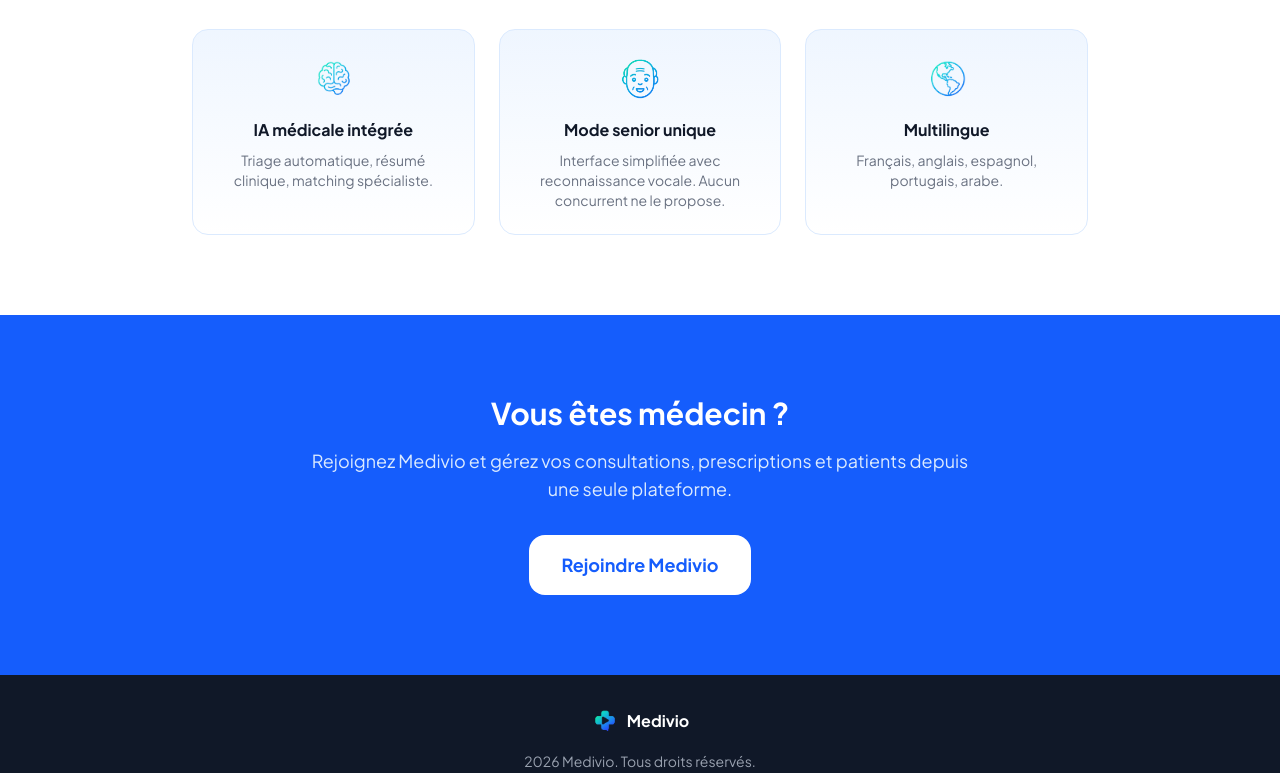
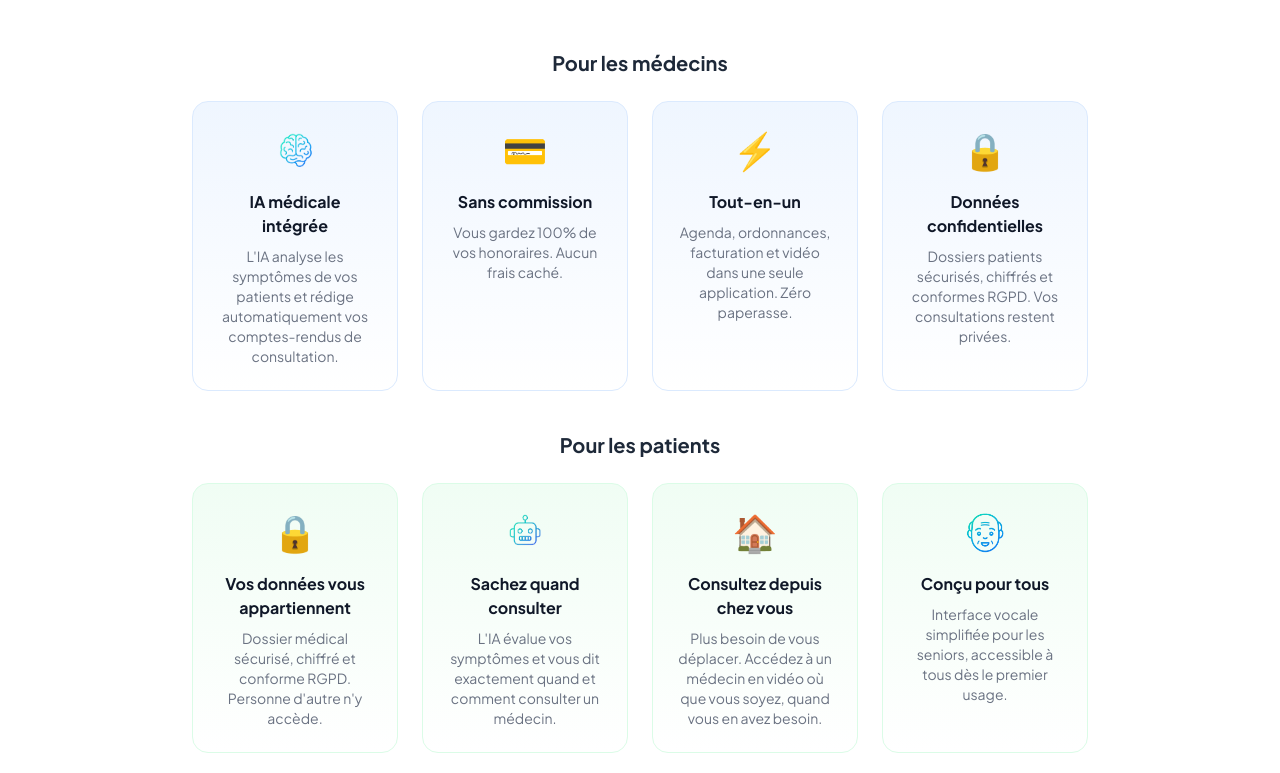
Before and after one commit to All185/medivio-frontend, a Next.js app: page / in a window 1280 px wide. Shown: the part 1587-2360 px from the top of the page. Built offline with nearby package versions, Linux system fonts and the light colour scheme.

Commit message:
feat: sections pourquoi médecins et patients page accueil

```diff
--- a/app/page.tsx
+++ b/app/page.tsx
@@ -12,10 +12,9 @@ export default function RootPage() {
   const FEATURES = useMemo(() => [
     { icon: '/icons/robot_full-removebg-preview.png', title: t('landing.feature_triage_title'), desc: t('landing.feature_triage_desc') },
     { icon: '/icons/chat_full.png', title: t('landing.feature_video_title'), desc: t('landing.feature_video_desc') },
-    { icon: '/icons/chat_full.png', title: t('landing.feature_async_title'), desc: t('landing.feature_async_desc') },
     { icon: '/icons/medocs_full-removebg-preview.png', title: t('landing.feature_prescription_title'), desc: t('landing.feature_prescription_desc') },
     { icon: '/icons/heart_full-removebg-preview.png', title: t('landing.feature_chronic_title'), desc: t('landing.feature_chronic_desc') },
-    { icon: '/icons/senior_full-removebg-preview.png', title: t('landing.feature_senior_title'), desc: t('landing.feature_senior_desc') },
+    { icon: '/icons/chat_full.png', title: t('landing.feature_async_title'), desc: t('landing.feature_async_desc') },
   ], [locale]);
 
   const STATS = useMemo(() => [
@@ -25,10 +24,18 @@ export default function RootPage() {
     { value: '100%', label: t('landing.stats_secure') },
   ], [locale]);
 
-  const WHY = useMemo(() => [
+  const WHY_DOCTORS = useMemo(() => [
     { icon: '/icons/brain_full-removebg.png', title: t('landing.why_ai_title'), desc: t('landing.why_ai_desc') },
+    { icon: '💳', title: t('landing.why_commission_title'), desc: t('landing.why_commission_desc') },
+    { icon: '⚡', title: t('landing.why_allinone_title'), desc: t('landing.why_allinone_desc') },
+    { icon: '🔒', title: t('landing.why_doctor_data_title'), desc: t('landing.why_doctor_data_desc') },
+  ], [locale]);
+
+  const WHY_PATIENTS = useMemo(() => [
+    { icon: '🔒', title: t('landing.why_patient_data_title'), desc: t('landing.why_patient_data_desc') },
+    { icon: '/icons/robot_full-removebg-preview.png', title: t('landing.why_triage_title'), desc: t('landing.why_triage_desc') },
+    { icon: '🏠', title: t('landing.why_home_title'), desc: t('landing.why_home_desc') },
     { icon: '/icons/senior_full-removebg-preview.png', title: t('landing.why_senior_title'), desc: t('landing.why_senior_desc') },
-    { icon: '/icons/globe_full-removebg.png', title: t('landing.why_multilingual_title'), desc: t('landing.why_multilingual_desc') },
   ], [locale]);
 
   return (
@@ -104,9 +111,13 @@ export default function RootPage() {
             <h2 className="text-3xl font-bold text-gray-900 mb-4">{t('landing.why_title')}</h2>
             <p className="text-gray-500 text-lg">{t('landing.why_subtitle')}</p>
           </div>
-          <div className="grid grid-cols-1 md:grid-cols-3 gap-6">
-            {WHY.map((item, i) => (
-              <div key={`${locale}-${i}`} className="bg-gradient-to-b from-blue-50 to-white rounded-2xl border border-blue-100 p-6 text-center">
+
+          {/* Pour les médecins */}
+          <div className="mb-10">
+            <h3 className="text-xl font-bold text-gray-800 mb-6 text-center">{t('landing.why_doctors_title')}</h3>
+            <div className="grid grid-cols-1 md:grid-cols-2 lg:grid-cols-4 gap-6">
+              {WHY_DOCTORS.map((item, i) => (
+                <div key={`doc-${locale}-${i}`} className="bg-gradient-to-b from-blue-50 to-white rounded-2xl border border-blue-100 p-6 text-center">
                   <div className="mb-4 flex items-center justify-center" style={{height: 48}}>
                     {item.icon.startsWith('/') ? (
                       <img src={item.icon} alt="" style={{width: 48, height: 48, objectFit: 'contain'}} />
@@ -118,6 +129,27 @@ export default function RootPage() {
                   <p className="text-sm text-gray-500">{item.desc}</p>
                 </div>
               ))}
+            </div>
+          </div>
+
+          {/* Pour les patients */}
+          <div>
+            <h3 className="text-xl font-bold text-gray-800 mb-6 text-center">{t('landing.why_patients_title')}</h3>
+            <div className="grid grid-cols-1 md:grid-cols-2 lg:grid-cols-4 gap-6">
+              {WHY_PATIENTS.map((item, i) => (
+                <div key={`pat-${locale}-${i}`} className="bg-gradient-to-b from-green-50 to-white rounded-2xl border border-green-100 p-6 text-center">
+                  <div className="mb-4 flex items-center justify-center" style={{height: 48}}>
+                    {item.icon.startsWith('/') ? (
+                      <img src={item.icon} alt="" style={{width: 48, height: 48, objectFit: 'contain'}} />
+                    ) : (
+                      <span className="text-4xl">{item.icon}</span>
+                    )}
+                  </div>
+                  <h3 className="font-bold text-gray-900 mb-2">{item.title}</h3>
+                  <p className="text-sm text-gray-500">{item.desc}</p>
+                </div>
+              ))}
+            </div>
           </div>
         </div>
       </section>
--- a/messages/ar.json
+++ b/messages/ar.json
@@ -466,8 +466,8 @@
     "stats_languages": "لغات متاحة",
     "stats_availability": "التوفر",
     "stats_secure": "آمن",
-    "features_title": "كل ما تحتاجه",
-    "features_subtitle": "منصة متكاملة للمرضى والأطباء",
+    "features_title": "Tout ce dont vous avez besoin",
+    "features_subtitle": "Une plateforme complète pour patients et médecins",
     "why_title": "لماذا تختار Medivio؟",
     "why_subtitle": "ما لا يفعله منافسونا",
     "doctor_title": "هل أنت طبيب؟",
@@ -477,23 +477,37 @@
     "footer_legal": "إشعار قانوني",
     "footer_privacy": "الخصوصية",
     "footer_pricing": "الأسعار",
-    "feature_triage_title": "الفرز بالذكاء الاصطناعي",
-    "feature_triage_desc": "تحليل الأعراض بالذكاء الاصطناعي",
-    "feature_video_title": "استشارة بالفيديو",
-    "feature_video_desc": "استشر طبيبك بالفيديو من منزلك.",
-    "feature_async_title": "استشارة مؤجلة",
-    "feature_async_desc": "أرسل ملفك واستلم ردًا خلال 24 ساعة.",
-    "feature_prescription_title": "وصفة رقمية",
-    "feature_prescription_desc": "استلم وصفاتك مع رمز QR قابل للمسح في الصيدلية.",
-    "feature_chronic_title": "متابعة الأمراض المزمنة",
-    "feature_chronic_desc": "تابع مؤشراتك الحيوية مع تنبيهات تلقائية.",
+    "feature_triage_title": "Triage IA",
+    "feature_triage_desc": "Analyse IA des symptômes",
+    "feature_video_title": "Téléconsultation vidéo",
+    "feature_video_desc": "Consultez votre médecin en vidéo depuis chez vous.",
+    "feature_async_title": "Consultez sans attendre",
+    "feature_async_desc": "Envoyez vos symptômes et documents médicaux, un médecin vous répond sous 24h sans rendez-vous.",
+    "feature_prescription_title": "Ordonnance numérique",
+    "feature_prescription_desc": "Recevez vos ordonnances avec QR code scannable en pharmacie.",
+    "feature_chronic_title": "Suivi chronique",
+    "feature_chronic_desc": "Suivez vos constantes vitales avec alertes automatiques.",
     "feature_senior_title": "وضع كبار السن",
     "feature_senior_desc": "واجهة مبسطة مع التعرف على الصوت لكبار السن.",
-    "why_ai_title": "ذكاء اصطناعي طبي متكامل",
-    "why_ai_desc": "فرز تلقائي، ملخص سريري، مطابقة متخصص.",
-    "why_senior_title": "وضع فريد لكبار السن",
-    "why_senior_desc": "واجهة مبسطة مع التعرف على الصوت. لا يقدمه أي منافس.",
+    "why_ai_title": "IA médicale intégrée",
+    "why_ai_desc": "L'IA analyse les symptômes de vos patients et rédige automatiquement vos comptes-rendus de consultation.",
+    "why_senior_title": "Conçu pour tous",
+    "why_senior_desc": "Interface vocale simplifiée pour les seniors, accessible à tous dès le premier usage.",
     "why_multilingual_title": "متعدد اللغات",
-    "why_multilingual_desc": "الفرنسية، الإنجليزية، الإسبانية، البرتغالية، العربية."
+    "why_multilingual_desc": "الفرنسية، الإنجليزية، الإسبانية، البرتغالية، العربية.",
+    "why_doctors_title": "Pour les médecins",
+    "why_patients_title": "Pour les patients",
+    "why_commission_title": "Sans commission",
+    "why_commission_desc": "Vous gardez 100% de vos honoraires. Aucun frais caché.",
+    "why_allinone_title": "Tout-en-un",
+    "why_allinone_desc": "Agenda, ordonnances, facturation et vidéo dans une seule application. Zéro paperasse.",
+    "why_doctor_data_title": "Données confidentielles",
+    "why_doctor_data_desc": "Dossiers patients sécurisés, chiffrés et conformes RGPD. Vos consultations restent privées.",
+    "why_patient_data_title": "Vos données vous appartiennent",
+    "why_patient_data_desc": "Dossier médical sécurisé, chiffré et conforme RGPD. Personne d'autre n'y accède.",
+    "why_triage_title": "Sachez quand consulter",
+    "why_triage_desc": "L'IA évalue vos symptômes et vous dit exactement quand et comment consulter un médecin.",
+    "why_home_title": "Consultez depuis chez vous",
+    "why_home_desc": "Plus besoin de vous déplacer. Accédez à un médecin en vidéo où que vous soyez, quand vous en avez besoin."
   }
 }
--- a/messages/en.json
+++ b/messages/en.json
@@ -466,8 +466,8 @@
     "stats_languages": "Languages available",
     "stats_availability": "Availability",
     "stats_secure": "Secure",
-    "features_title": "Everything you need",
-    "features_subtitle": "A complete platform for patients and doctors",
+    "features_title": "Tout ce dont vous avez besoin",
+    "features_subtitle": "Une plateforme complète pour patients et médecins",
     "why_title": "Why choose Medivio?",
     "why_subtitle": "What our competitors don't do",
     "doctor_title": "Are you a doctor?",
@@ -477,23 +477,37 @@
     "footer_legal": "Legal notice",
     "footer_privacy": "Privacy",
     "footer_pricing": "Pricing",
-    "feature_triage_title": "AI Triage",
-    "feature_triage_desc": "AI analysis of symptoms",
-    "feature_video_title": "Video consultation",
-    "feature_video_desc": "Consult your doctor by video from home.",
-    "feature_async_title": "Async consultation",
-    "feature_async_desc": "Send your file and receive a response within 24h.",
-    "feature_prescription_title": "Digital prescription",
-    "feature_prescription_desc": "Receive your prescriptions with a QR code scannable at the pharmacy.",
-    "feature_chronic_title": "Chronic monitoring",
-    "feature_chronic_desc": "Track your vital signs with automatic alerts.",
+    "feature_triage_title": "Triage IA",
+    "feature_triage_desc": "Analyse IA des symptômes",
+    "feature_video_title": "Téléconsultation vidéo",
+    "feature_video_desc": "Consultez votre médecin en vidéo depuis chez vous.",
+    "feature_async_title": "Consultez sans attendre",
+    "feature_async_desc": "Envoyez vos symptômes et documents médicaux, un médecin vous répond sous 24h sans rendez-vous.",
+    "feature_prescription_title": "Ordonnance numérique",
+    "feature_prescription_desc": "Recevez vos ordonnances avec QR code scannable en pharmacie.",
+    "feature_chronic_title": "Suivi chronique",
+    "feature_chronic_desc": "Suivez vos constantes vitales avec alertes automatiques.",
     "feature_senior_title": "Senior mode",
     "feature_senior_desc": "Simplified interface with voice recognition for seniors.",
-    "why_ai_title": "Integrated medical AI",
-    "why_ai_desc": "Automatic triage, clinical summary, specialist matching.",
-    "why_senior_title": "Unique senior mode",
-    "why_senior_desc": "Simplified interface with voice recognition. No competitor offers this.",
+    "why_ai_title": "IA médicale intégrée",
+    "why_ai_desc": "L'IA analyse les symptômes de vos patients et rédige automatiquement vos comptes-rendus de consultation.",
+    "why_senior_title": "Conçu pour tous",
+    "why_senior_desc": "Interface vocale simplifiée pour les seniors, accessible à tous dès le premier usage.",
     "why_multilingual_title": "Multilingual",
-    "why_multilingual_desc": "French, English, Spanish, Portuguese, Arabic."
+    "why_multilingual_desc": "French, English, Spanish, Portuguese, Arabic.",
+    "why_doctors_title": "Pour les médecins",
+    "why_patients_title": "Pour les patients",
+    "why_commission_title": "Sans commission",
+    "why_commission_desc": "Vous gardez 100% de vos honoraires. Aucun frais caché.",
+    "why_allinone_title": "Tout-en-un",
+    "why_allinone_desc": "Agenda, ordonnances, facturation et vidéo dans une seule application. Zéro paperasse.",
+    "why_doctor_data_title": "Données confidentielles",
+    "why_doctor_data_desc": "Dossiers patients sécurisés, chiffrés et conformes RGPD. Vos consultations restent privées.",
+    "why_patient_data_title": "Vos données vous appartiennent",
+    "why_patient_data_desc": "Dossier médical sécurisé, chiffré et conforme RGPD. Personne d'autre n'y accède.",
+    "why_triage_title": "Sachez quand consulter",
+    "why_triage_desc": "L'IA évalue vos symptômes et vous dit exactement quand et comment consulter un médecin.",
+    "why_home_title": "Consultez depuis chez vous",
+    "why_home_desc": "Plus besoin de vous déplacer. Accédez à un médecin en vidéo où que vous soyez, quand vous en avez besoin."
   }
 }
--- a/messages/es.json
+++ b/messages/es.json
@@ -466,8 +466,8 @@
     "stats_languages": "Idiomas disponibles",
     "stats_availability": "Disponibilidad",
     "stats_secure": "Seguro",
-    "features_title": "Todo lo que necesitas",
-    "features_subtitle": "Una plataforma completa para pacientes y médicos",
+    "features_title": "Tout ce dont vous avez besoin",
+    "features_subtitle": "Une plateforme complète pour patients et médecins",
     "why_title": "¿Por qué elegir Medivio?",
     "why_subtitle": "Lo que nuestros competidores no hacen",
     "doctor_title": "¿Eres médico?",
@@ -477,23 +477,37 @@
     "footer_legal": "Aviso legal",
     "footer_privacy": "Privacidad",
     "footer_pricing": "Precios",
-    "feature_triage_title": "Triaje IA",
-    "feature_triage_desc": "Análisis IA de síntomas",
-    "feature_video_title": "Teleconsulta en video",
-    "feature_video_desc": "Consulta a tu médico por video desde casa.",
-    "feature_async_title": "Consulta diferida",
-    "feature_async_desc": "Envía tu expediente y recibe una respuesta en 24h.",
-    "feature_prescription_title": "Receta digital",
-    "feature_prescription_desc": "Recibe tus recetas con código QR escaneable en la farmacia.",
-    "feature_chronic_title": "Seguimiento crónico",
-    "feature_chronic_desc": "Sigue tus constantes vitales con alertas automáticas.",
+    "feature_triage_title": "Triage IA",
+    "feature_triage_desc": "Analyse IA des symptômes",
+    "feature_video_title": "Téléconsultation vidéo",
+    "feature_video_desc": "Consultez votre médecin en vidéo depuis chez vous.",
+    "feature_async_title": "Consultez sans attendre",
+    "feature_async_desc": "Envoyez vos symptômes et documents médicaux, un médecin vous répond sous 24h sans rendez-vous.",
+    "feature_prescription_title": "Ordonnance numérique",
+    "feature_prescription_desc": "Recevez vos ordonnances avec QR code scannable en pharmacie.",
+    "feature_chronic_title": "Suivi chronique",
+    "feature_chronic_desc": "Suivez vos constantes vitales avec alertes automatiques.",
     "feature_senior_title": "Modo senior",
     "feature_senior_desc": "Interfaz simplificada con reconocimiento de voz para mayores.",
-    "why_ai_title": "IA médica integrada",
-    "why_ai_desc": "Triaje automático, resumen clínico, matching especialista.",
-    "why_senior_title": "Modo senior único",
-    "why_senior_desc": "Interfaz simplificada con reconocimiento de voz. Ningún competidor lo ofrece.",
+    "why_ai_title": "IA médicale intégrée",
+    "why_ai_desc": "L'IA analyse les symptômes de vos patients et rédige automatiquement vos comptes-rendus de consultation.",
+    "why_senior_title": "Conçu pour tous",
+    "why_senior_desc": "Interface vocale simplifiée pour les seniors, accessible à tous dès le premier usage.",
     "why_multilingual_title": "Multilingüe",
-    "why_multilingual_desc": "Francés, inglés, español, portugués, árabe."
+    "why_multilingual_desc": "Francés, inglés, español, portugués, árabe.",
+    "why_doctors_title": "Pour les médecins",
+    "why_patients_title": "Pour les patients",
+    "why_commission_title": "Sans commission",
+    "why_commission_desc": "Vous gardez 100% de vos honoraires. Aucun frais caché.",
+    "why_allinone_title": "Tout-en-un",
+    "why_allinone_desc": "Agenda, ordonnances, facturation et vidéo dans une seule application. Zéro paperasse.",
+    "why_doctor_data_title": "Données confidentielles",
+    "why_doctor_data_desc": "Dossiers patients sécurisés, chiffrés et conformes RGPD. Vos consultations restent privées.",
+    "why_patient_data_title": "Vos données vous appartiennent",
+    "why_patient_data_desc": "Dossier médical sécurisé, chiffré et conforme RGPD. Personne d'autre n'y accède.",
+    "why_triage_title": "Sachez quand consulter",
+    "why_triage_desc": "L'IA évalue vos symptômes et vous dit exactement quand et comment consulter un médecin.",
+    "why_home_title": "Consultez depuis chez vous",
+    "why_home_desc": "Plus besoin de vous déplacer. Accédez à un médecin en vidéo où que vous soyez, quand vous en avez besoin."
   }
 }
--- a/messages/fr.json
+++ b/messages/fr.json
@@ -567,8 +567,8 @@
     "feature_triage_desc": "Analyse IA des symptômes",
     "feature_video_title": "Téléconsultation vidéo",
     "feature_video_desc": "Consultez votre médecin en vidéo depuis chez vous.",
-    "feature_async_title": "Consultation différée",
-    "feature_async_desc": "Envoyez votre dossier et recevez une réponse sous 24h.",
+    "feature_async_title": "Consultez sans attendre",
+    "feature_async_desc": "Envoyez vos symptômes et documents médicaux, un médecin vous répond sous 24h sans rendez-vous.",
     "feature_prescription_title": "Ordonnance numérique",
     "feature_prescription_desc": "Recevez vos ordonnances avec QR code scannable en pharmacie.",
     "feature_chronic_title": "Suivi chronique",
@@ -576,10 +576,24 @@
     "feature_senior_title": "Mode senior",
     "feature_senior_desc": "Interface simplifiée avec reconnaissance vocale pour les seniors.",
     "why_ai_title": "IA médicale intégrée",
-    "why_ai_desc": "Triage automatique, résumé clinique, matching spécialiste.",
-    "why_senior_title": "Mode senior unique",
-    "why_senior_desc": "Interface simplifiée avec reconnaissance vocale. Aucun concurrent ne le propose.",
+    "why_ai_desc": "L'IA analyse les symptômes de vos patients et rédige automatiquement vos comptes-rendus de consultation.",
+    "why_senior_title": "Conçu pour tous",
+    "why_senior_desc": "Interface vocale simplifiée pour les seniors, accessible à tous dès le premier usage.",
     "why_multilingual_title": "Multilingue",
-    "why_multilingual_desc": "Français, anglais, espagnol, portugais, arabe."
+    "why_multilingual_desc": "Français, anglais, espagnol, portugais, arabe.",
+    "why_doctors_title": "Pour les médecins",
+    "why_patients_title": "Pour les patients",
+    "why_commission_title": "Sans commission",
+    "why_commission_desc": "Vous gardez 100% de vos honoraires. Aucun frais caché.",
+    "why_allinone_title": "Tout-en-un",
+    "why_allinone_desc": "Agenda, ordonnances, facturation et vidéo dans une seule application. Zéro paperasse.",
+    "why_doctor_data_title": "Données confidentielles",
+    "why_doctor_data_desc": "Dossiers patients sécurisés, chiffrés et conformes RGPD. Vos consultations restent privées.",
+    "why_patient_data_title": "Vos données vous appartiennent",
+    "why_patient_data_desc": "Dossier médical sécurisé, chiffré et conforme RGPD. Personne d'autre n'y accède.",
+    "why_triage_title": "Sachez quand consulter",
+    "why_triage_desc": "L'IA évalue vos symptômes et vous dit exactement quand et comment consulter un médecin.",
+    "why_home_title": "Consultez depuis chez vous",
+    "why_home_desc": "Plus besoin de vous déplacer. Accédez à un médecin en vidéo où que vous soyez, quand vous en avez besoin."
   }
 }
--- a/messages/pt.json
+++ b/messages/pt.json
@@ -466,8 +466,8 @@
     "stats_languages": "Idiomas disponíveis",
     "stats_availability": "Disponibilidade",
     "stats_secure": "Seguro",
-    "features_title": "Tudo o que você precisa",
-    "features_subtitle": "Uma plataforma completa para pacientes e médicos",
+    "features_title": "Tout ce dont vous avez besoin",
+    "features_subtitle": "Une plateforme complète pour patients et médecins",
     "why_title": "Por que escolher Medivio?",
     "why_subtitle": "O que nossos concorrentes não fazem",
     "doctor_title": "Você é médico?",
@@ -477,23 +477,37 @@
     "footer_legal": "Aviso legal",
     "footer_privacy": "Privacidade",
     "footer_pricing": "Preços",
-    "feature_triage_title": "Triagem IA",
-    "feature_triage_desc": "Análise IA de sintomas",
-    "feature_video_title": "Teleconsulta em vídeo",
-    "feature_video_desc": "Consulte seu médico por vídeo em casa.",
-    "feature_async_title": "Consulta diferida",
-    "feature_async_desc": "Envie seu prontuário e receba uma resposta em 24h.",
-    "feature_prescription_title": "Receita digital",
-    "feature_prescription_desc": "Receba suas receitas com QR code escaneável na farmácia.",
-    "feature_chronic_title": "Monitoramento crônico",
-    "feature_chronic_desc": "Acompanhe seus sinais vitais com alertas automáticos.",
+    "feature_triage_title": "Triage IA",
+    "feature_triage_desc": "Analyse IA des symptômes",
+    "feature_video_title": "Téléconsultation vidéo",
+    "feature_video_desc": "Consultez votre médecin en vidéo depuis chez vous.",
+    "feature_async_title": "Consultez sans attendre",
+    "feature_async_desc": "Envoyez vos symptômes et documents médicaux, un médecin vous répond sous 24h sans rendez-vous.",
+    "feature_prescription_title": "Ordonnance numérique",
+    "feature_prescription_desc": "Recevez vos ordonnances avec QR code scannable en pharmacie.",
+    "feature_chronic_title": "Suivi chronique",
+    "feature_chronic_desc": "Suivez vos constantes vitales avec alertes automatiques.",
     "feature_senior_title": "Modo sênior",
     "feature_senior_desc": "Interface simplificada com reconhecimento de voz para idosos.",
-    "why_ai_title": "IA médica integrada",
-    "why_ai_desc": "Triagem automática, resumo clínico, matching especialista.",
-    "why_senior_title": "Modo sênior único",
-    "why_senior_desc": "Interface simplificada com reconhecimento de voz. Nenhum concorrente oferece isso.",
+    "why_ai_title": "IA médicale intégrée",
+    "why_ai_desc": "L'IA analyse les symptômes de vos patients et rédige automatiquement vos comptes-rendus de consultation.",
+    "why_senior_title": "Conçu pour tous",
+    "why_senior_desc": "Interface vocale simplifiée pour les seniors, accessible à tous dès le premier usage.",
     "why_multilingual_title": "Multilíngue",
-    "why_multilingual_desc": "Francês, inglês, espanhol, português, árabe."
+    "why_multilingual_desc": "Francês, inglês, espanhol, português, árabe.",
+    "why_doctors_title": "Pour les médecins",
+    "why_patients_title": "Pour les patients",
+    "why_commission_title": "Sans commission",
+    "why_commission_desc": "Vous gardez 100% de vos honoraires. Aucun frais caché.",
+    "why_allinone_title": "Tout-en-un",
+    "why_allinone_desc": "Agenda, ordonnances, facturation et vidéo dans une seule application. Zéro paperasse.",
+    "why_doctor_data_title": "Données confidentielles",
+    "why_doctor_data_desc": "Dossiers patients sécurisés, chiffrés et conformes RGPD. Vos consultations restent privées.",
+    "why_patient_data_title": "Vos données vous appartiennent",
+    "why_patient_data_desc": "Dossier médical sécurisé, chiffré et conforme RGPD. Personne d'autre n'y accède.",
+    "why_triage_title": "Sachez quand consulter",
+    "why_triage_desc": "L'IA évalue vos symptômes et vous dit exactement quand et comment consulter un médecin.",
+    "why_home_title": "Consultez depuis chez vous",
+    "why_home_desc": "Plus besoin de vous déplacer. Accédez à un médecin en vidéo où que vous soyez, quand vous en avez besoin."
   }
 }
```
Lines whose indentation alone changed are shown as unchanged.
